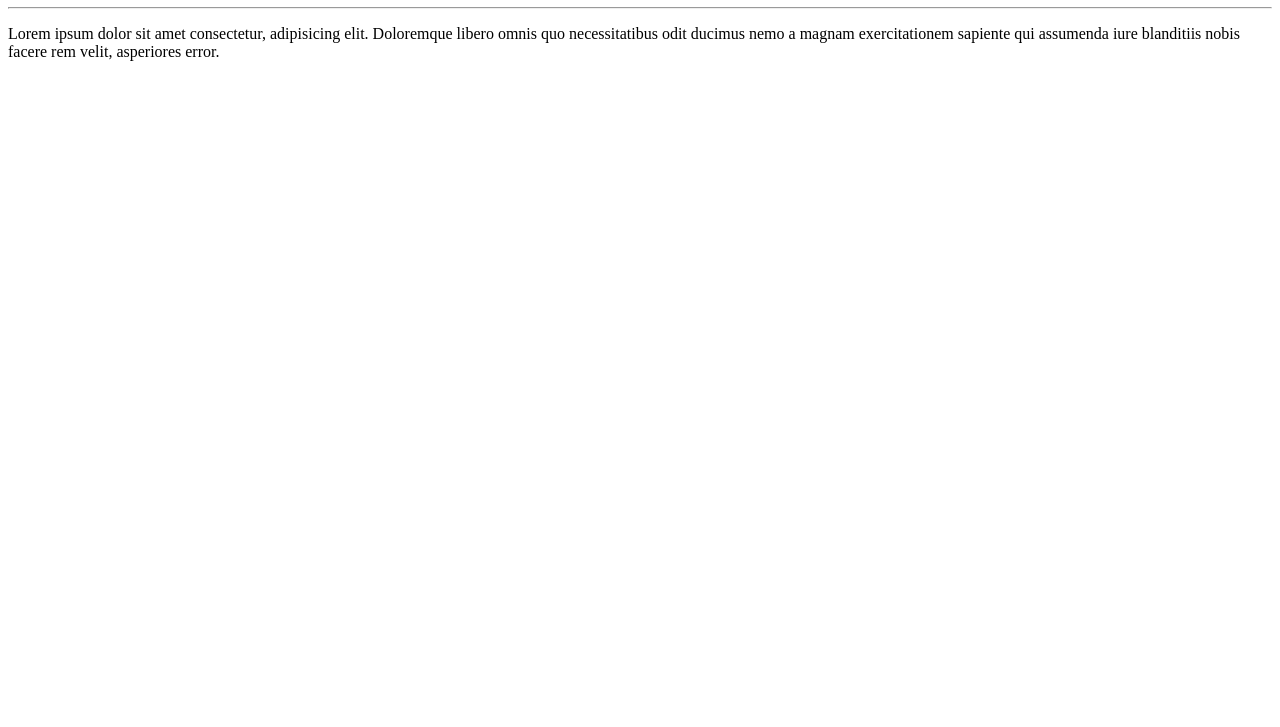
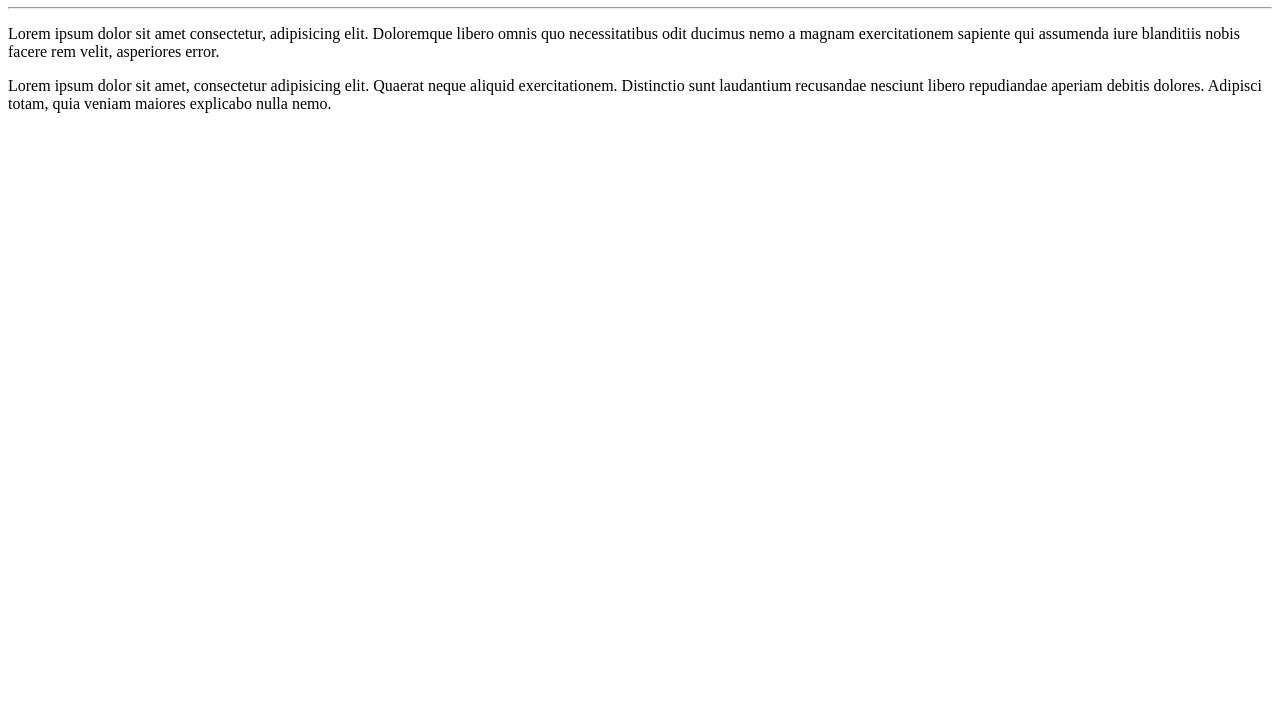
Before and after one commit to Theneds/Ola-Mundo, a plain HTML site: page site-exemplo/index.html in a window 1280 px wide. Shown: the part 73-800 px from the top of the page. Drawn offline with Linux system fonts and the light colour scheme.

Commit message:
segundo commit

```diff
--- a/site-exemplo/index.html
+++ b/site-exemplo/index.html
@@ -10,5 +10,6 @@
     <h1>Olá, Mundo!</h1>
     <hr>
     <p>Lorem ipsum dolor sit amet consectetur, adipisicing elit. Doloremque libero omnis quo necessitatibus odit ducimus nemo a magnam exercitationem sapiente qui assumenda iure blanditiis nobis facere rem velit, asperiores error.</p>
+    <p>Lorem ipsum dolor sit amet, consectetur adipisicing elit. Quaerat neque aliquid exercitationem. Distinctio sunt laudantium recusandae nesciunt libero repudiandae aperiam debitis dolores. Adipisci totam, quia veniam maiores explicabo nulla nemo.</p>
 </body>
 </html>
```
